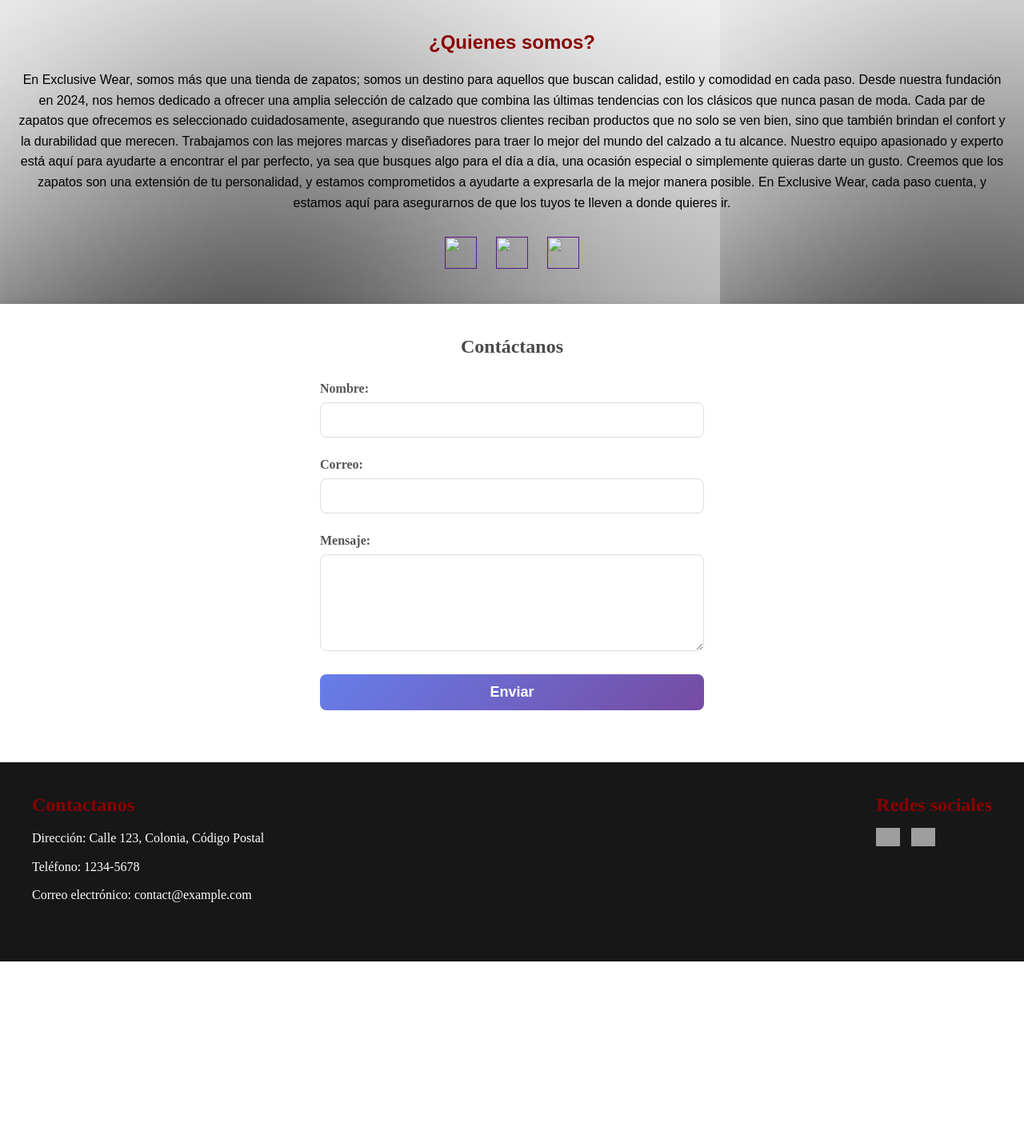
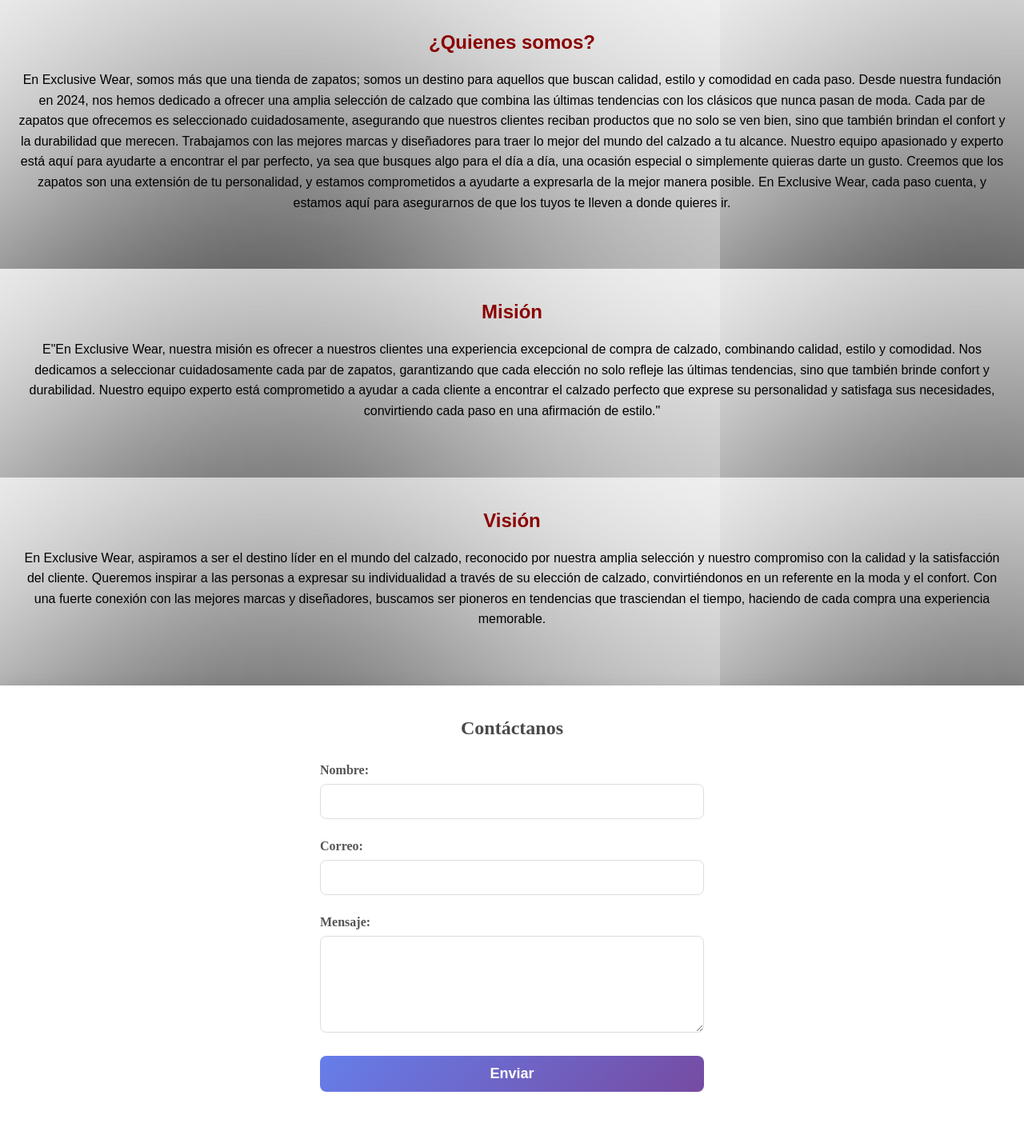
Before and after one commit to Olisaurio/Exclusive-Wear, a PHP site: page /Contactanos.php in a window 1280 px wide. Shown: the part 144-1573 px from the top of the page at 80% size. Before the commit the page ends 1346 px from the top, so only its background shows below. Run offline with PHP 8.4, Linux system fonts and the light colour scheme; data that the repository does not hold is empty; some libraries are stand-ins or nearby versions; some web fonts are replaced; grey boxes are pictures that could not be loaded.

Commit message:
add mision and vision

```diff
--- a/Contactanos.php
+++ b/Contactanos.php
@@ -26,10 +26,14 @@
         Nuestro equipo apasionado y experto está aquí para ayudarte a encontrar el par perfecto, ya sea que busques algo para el día a día, una ocasión especial o simplemente quieras darte un gusto. Creemos que los zapatos son una extensión de tu personalidad, y estamos comprometidos a ayudarte a expresarla de la mejor manera posible.
 
         En Exclusive Wear, cada paso cuenta, y estamos aquí para asegurarnos de que los tuyos te lleven a donde quieres ir.</p>
-
-        <a href=""><img src="" alt=""></a>
-        <a href=""><img src="" alt=""></a>
-        <a href=""><img src="" alt=""></a>
+    </div>
+    <div class="hero">
+    <h3>Misión</h3>
+        <p>E"En Exclusive Wear, nuestra misión es ofrecer a nuestros clientes una experiencia excepcional de compra de calzado, combinando calidad, estilo y comodidad. Nos dedicamos a seleccionar cuidadosamente cada par de zapatos, garantizando que cada elección no solo refleje las últimas tendencias, sino que también brinde confort y durabilidad. Nuestro equipo experto está comprometido a ayudar a cada cliente a encontrar el calzado perfecto que exprese su personalidad y satisfaga sus necesidades, convirtiendo cada paso en una afirmación de estilo."</p>
+    </div>
+    <div class="hero">
+    <h3>Visión</h3>
+        <p>En Exclusive Wear, aspiramos a ser el destino líder en el mundo del calzado, reconocido por nuestra amplia selección y nuestro compromiso con la calidad y la satisfacción del cliente. Queremos inspirar a las personas a expresar su individualidad a través de su elección de calzado, convirtiéndonos en un referente en la moda y el confort. Con una fuerte conexión con las mejores marcas y diseñadores, buscamos ser pioneros en tendencias que trasciendan el tiempo, haciendo de cada compra una experiencia memorable.</p>
     </div>
 
     <!-- formulario para contacto -->
```
